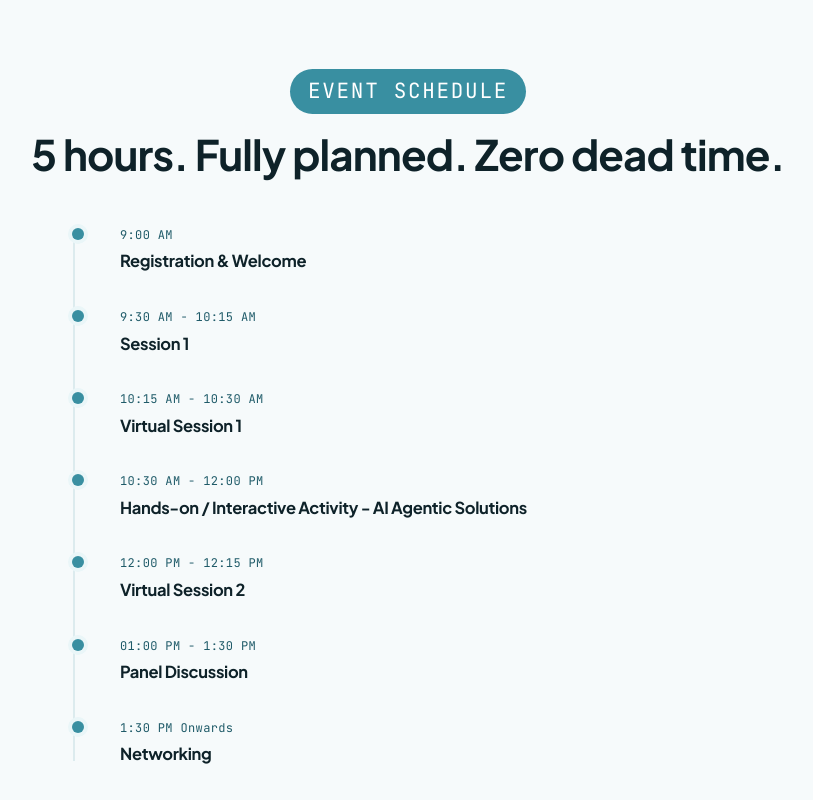
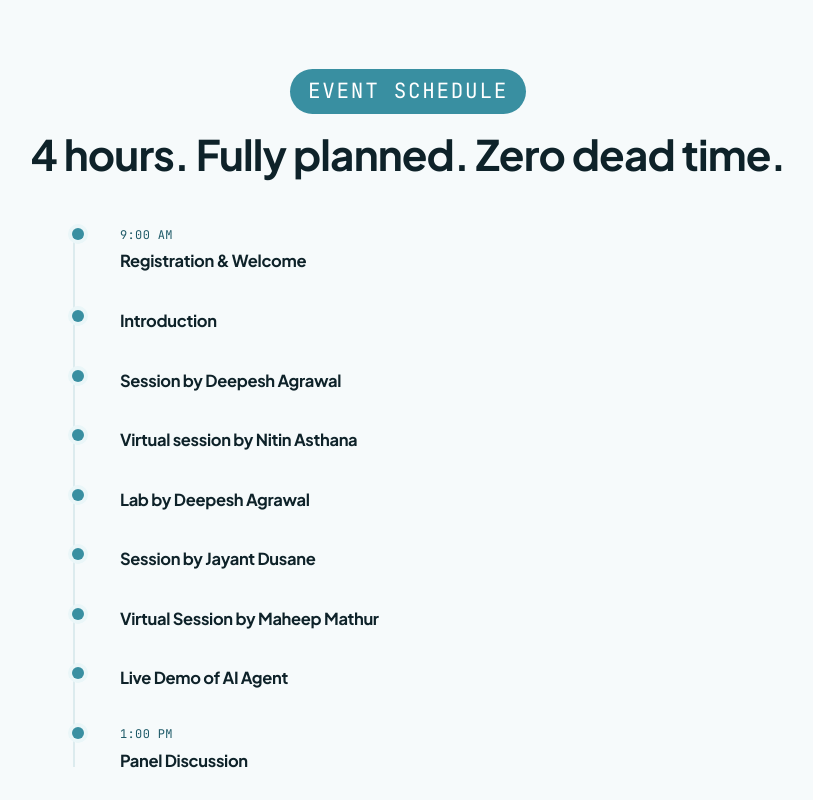
Before and after one commit to ideaclicks-websites/IdeaClicksAI, a plain HTML site: page TAAC/05sept2026/index.html in a window 1280 px wide. Shown: the part 5860-6660 px from the top of the page, without its empty margins (232-1045 px from the left). Drawn offline with Linux system fonts and the light colour scheme.

Commit message:
Changed Agenda

```diff
--- a/TAAC/05sept2026/index.html
+++ b/TAAC/05sept2026/index.html
@@ -8,7 +8,7 @@
 
 <!-- Open Graph -->
 <meta property="og:title" content="The Agentic AI Confluence (TAAC) — Build AI Agents That Work For You">
-<meta property="og:description" content="Hands-on Agentic AI event in Pune, 5 September 2026. Build your own AI agent in 5 hours. ₹200 only.">
+<meta property="og:description" content="Hands-on Agentic AI event in Pune, 5 September 2026. Build your own AI agent in 4 hours. ₹200 only.">
 <meta property="og:type" content="website">
 <meta property="og:locale" content="en_IN">
 
@@ -339,7 +339,7 @@
   <section class="section alt" id="schedule">
     <div class="container">
       <p class="eyebrow center">Event schedule</p>
-      <h2 class="section-title center">5 hours. Fully planned. Zero dead time.</h2>
+      <h2 class="section-title center">4 hours. Fully planned. Zero dead time.</h2>
 
       <div class="timeline">
         <div class="tl-item">
@@ -350,44 +350,58 @@
           </div>
         </div>
         <div class="tl-item">
-          <div class="tl-time">9:30 AM - 10:15 AM</div>
+          <!-- <div class="tl-time">9:30 AM - 9:40 AM</div> -->
           <div class="tl-dot"></div>
-          <div class="tl-content"><h4>Session 1</h4>
+          <div class="tl-content"><h4>Introduction</h4>
             <!-- <p>Grounding the fundamentals before we build on top of them.</p> -->
           </div>
         </div>
         <div class="tl-item">
-          <div class="tl-time">10:15 AM - 10:30 AM</div>
+          <!-- <div class="tl-time">9:40 AM - 10:00 AM</div> -->
           <div class="tl-dot"></div>
-          <div class="tl-content"><h4>Virtual Session 1</h4>
+          <div class="tl-content"><h4>Session by Deepesh Agrawal</h4>
             <!-- <p>Short breather before the hands-on portion begins.</p> -->
           </div>
         </div>
         <div class="tl-item">
-          <div class="tl-time">10:30 AM - 12:00 PM</div>
+          <!-- <div class="tl-time">10:00 AM - 10:30 AM</div> -->
           <div class="tl-dot"></div>
-          <div class="tl-content"><h4>Hands-on / Interactive Activity - AI Agentic Solutions</h4>
+          <div class="tl-content"><h4>Virtual session by Nitin Asthana</h4>
             <!-- <p>The core build session. Laptops open, agents in progress.</p> -->
           </div>
         </div>
         <div class="tl-item">
-          <div class="tl-time">12:00 PM - 12:15 PM</div>
+          <!-- <div class="tl-time">10:30 AM - 12:00 PM</div> -->
           <div class="tl-dot"></div>
-          <div class="tl-content"><h4>Virtual Session 2</h4>
+          <div class="tl-content"><h4>Lab by Deepesh Agrawal</h4>
             <!-- <p>Seeing a real, working AI agent in action.</p> -->
           </div>
         </div>
         <div class="tl-item">
-          <div class="tl-time">01:00 PM - 1:30 PM</div>
+          <!-- <div class="tl-time">12:00 PM - 12:20 PM</div> -->
           <div class="tl-dot"></div>
-          <div class="tl-content"><h4>Panel Discussion</h4>
+          <div class="tl-content"><h4>Session by Jayant Dusane</h4>
             <!-- <p>Meet fellow attendees, ask the speakers anything.</p> -->
           </div>
         </div>
         <div class="tl-item">
-          <div class="tl-time">1:30 PM Onwards</div>
+          <!-- <div class="tl-time">12:20 PM - 12:40 PM </div> -->
           <div class="tl-dot"></div>
-          <div class="tl-content"><h4>Networking</h4>
+          <div class="tl-content"><h4>Virtual Session by Maheep Mathur</h4>
+            <!-- <p>Wrap-up, certificates, and next steps.</p> -->
+          </div>
+        </div>
+        <div class="tl-item">
+          <!-- <div class="tl-time">12:40 PM - 1:00 PM </div> -->
+          <div class="tl-dot"></div>
+          <div class="tl-content"><h4>Live Demo of AI Agent</h4>
+            <!-- <p>Wrap-up, certificates, and next steps.</p> -->
+          </div>
+        </div>
+        <div class="tl-item">
+          <div class="tl-time">1:00 PM </div>
+          <div class="tl-dot"></div>
+          <div class="tl-content"><h4>Panel Discussion</h4>
             <!-- <p>Wrap-up, certificates, and next steps.</p> -->
           </div>
         </div>
@@ -443,7 +457,7 @@
         <h3>Regular Pass</h3>
         <div class="ticket-price"><span class="currency">₹</span>200</div>
         <ul class="ticket-includes">
-          <li>✔ 5 Hours Live Training</li>
+          <li>✔ 4 Hours Live Training</li>
           <li>✔ Hands-on Workshop</li>
           <li>✔ Participation Certificate</li>
           <li>✔ Networking Opportunity</li>
@@ -471,7 +485,7 @@
 
       <div class="testi-grid">
         <div class="testi-card">
-          <p>"I walked in knowing nothing about AI agents and walked out having built one. Best 5 hours I've spent on my career this year."</p>
+          <p>"I walked in knowing nothing about AI agents and walked out having built one. Best 4 hours I've spent on my career this year."</p>
           <div class="testi-person"><strong>Sample Attendee</strong><span>Marketing Professional</span></div>
         </div>
         <div class="testi-card">
```
